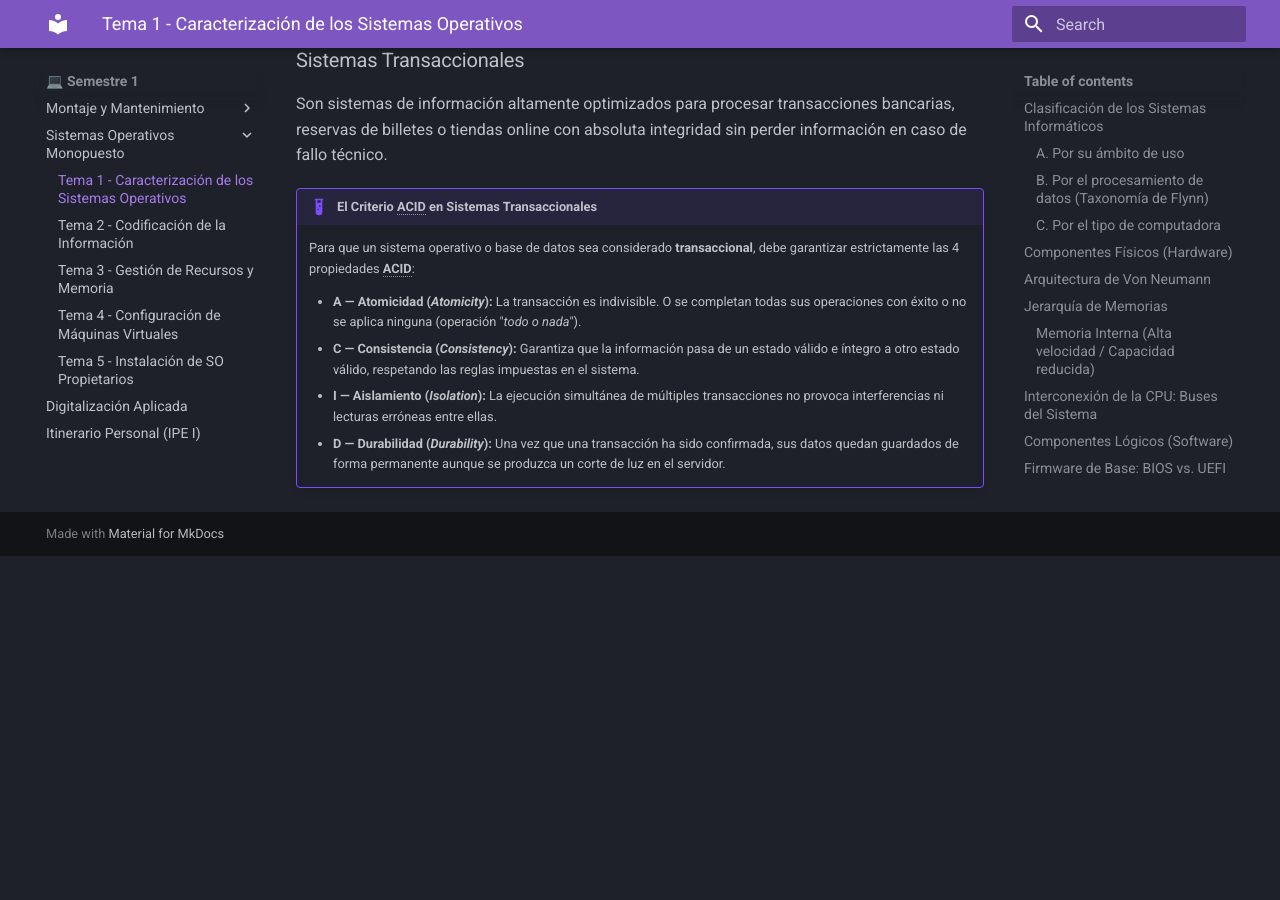
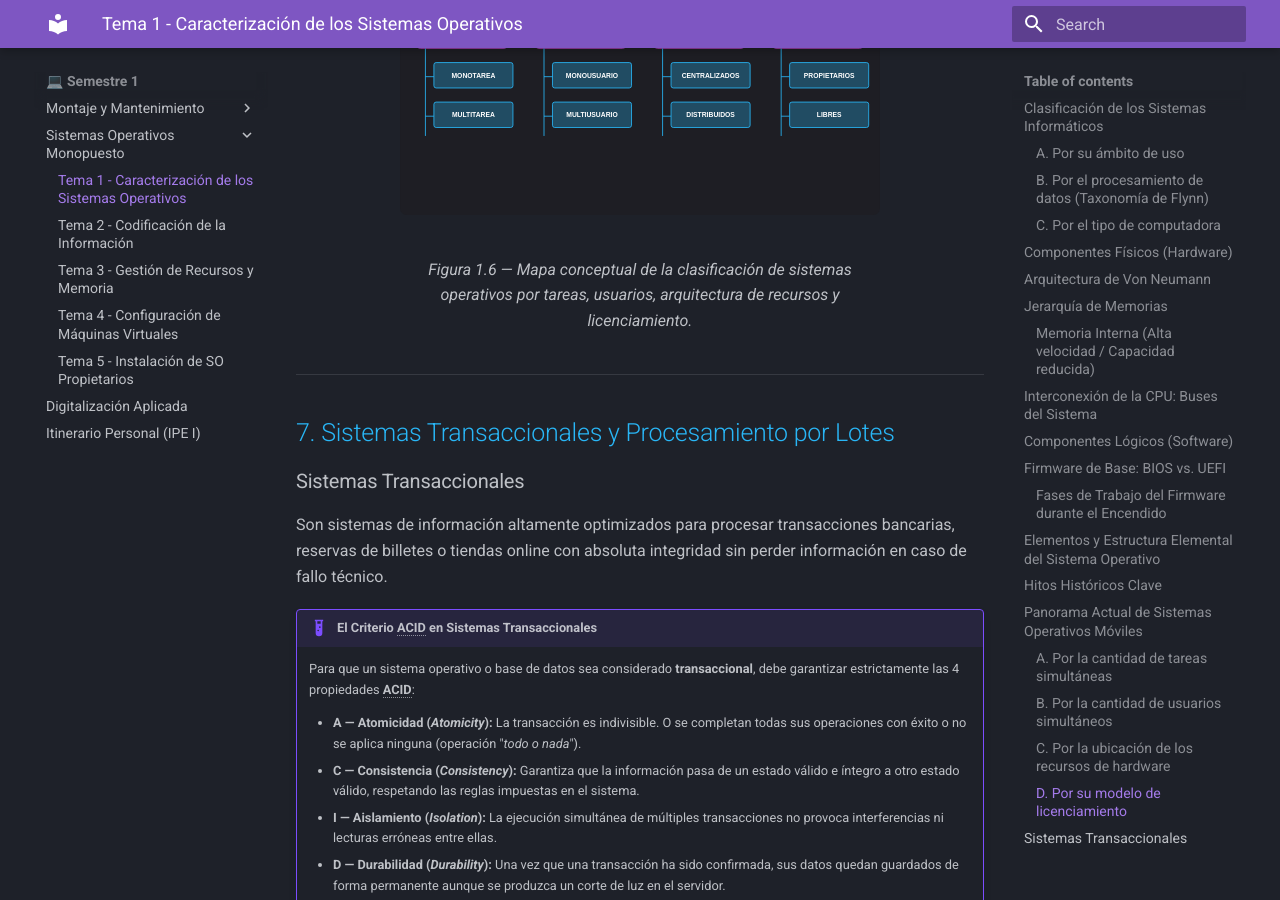
Before and after one commit to Beamspark/SMR-Apuntes, an MkDocs documentation site: the page built from docs/sistemas/tema-1.md, in a window 1280 px wide and 900 px high, scrolled down 11026 px. Built offline with MkDocs 1.6.1 and Material for MkDocs 9.7.7, drawn with Linux system fonts in a browser that asks for light colours; before the commit the page ends 11582 px from its top, so only the background shows below that.

Commit message:
Update tema-1.md

```diff
--- a/docs/sistemas/tema-1.md
+++ b/docs/sistemas/tema-1.md
@@ -227,6 +227,11 @@
 * **Propietarios / Privativos:** Licencias comerciales donde el fabricante restringe la copia, modificación o redistribución del software, ocultando su código fuente (ej. **Windows**, **macOS**).
 * **Libres / Código Abierto:** Garantizan la libertad de usar el programa con cualquier fin, inspeccionar su código fuente, modificarlo y distribuir copias libremente (ej. **GNU/Linux**, **FreeBSD**).
 
+<figure markdown="span">
+  ![Clasificación de los Sistemas Operativos](../img/sistemas/tema-1/clasificacion-sistemas-operativos.svg)
+  <figcaption>Figura 1.6 — Mapa conceptual de la clasificación de sistemas operativos por tareas, usuarios, arquitectura de recursos y licenciamiento.</figcaption>
+</figure>
+
 ---
 
 <h2 style="color: #29b6f6;">7. Sistemas Transaccionales y Procesamiento por Lotes</h2>
```
